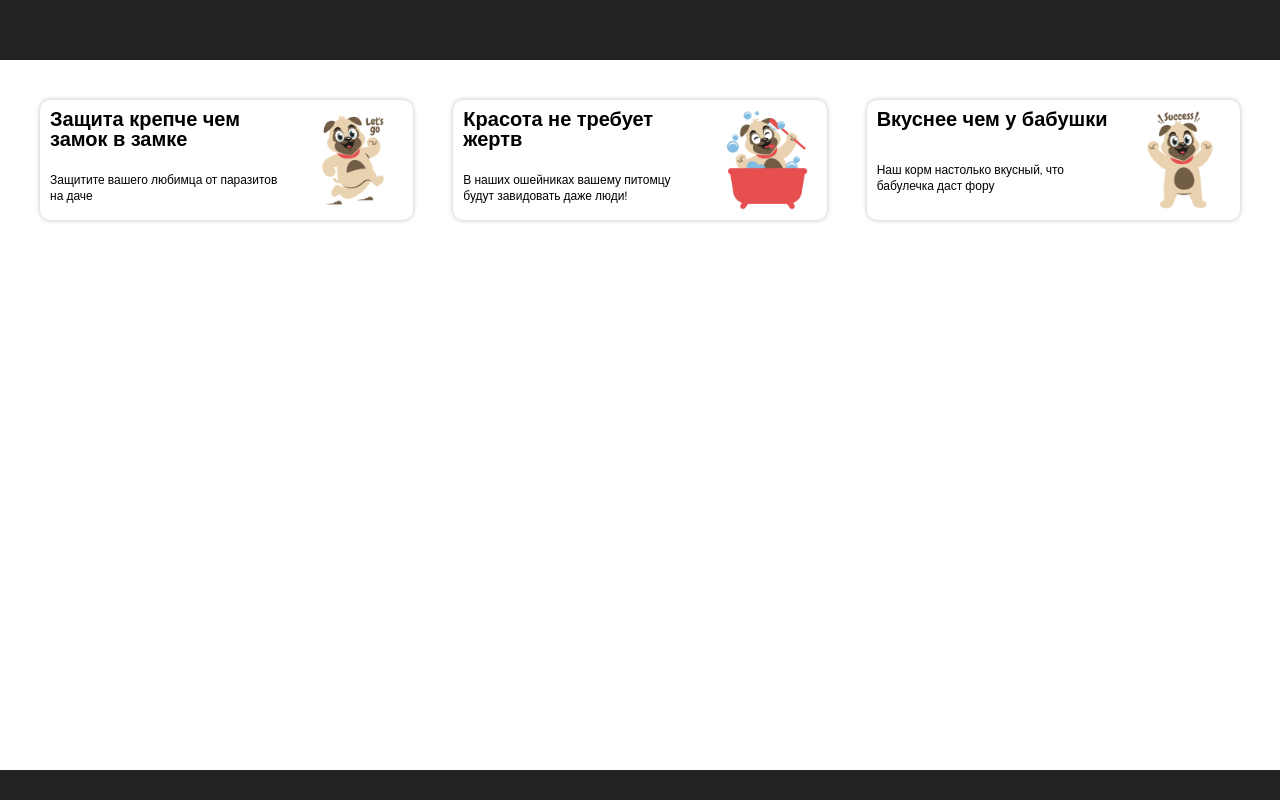
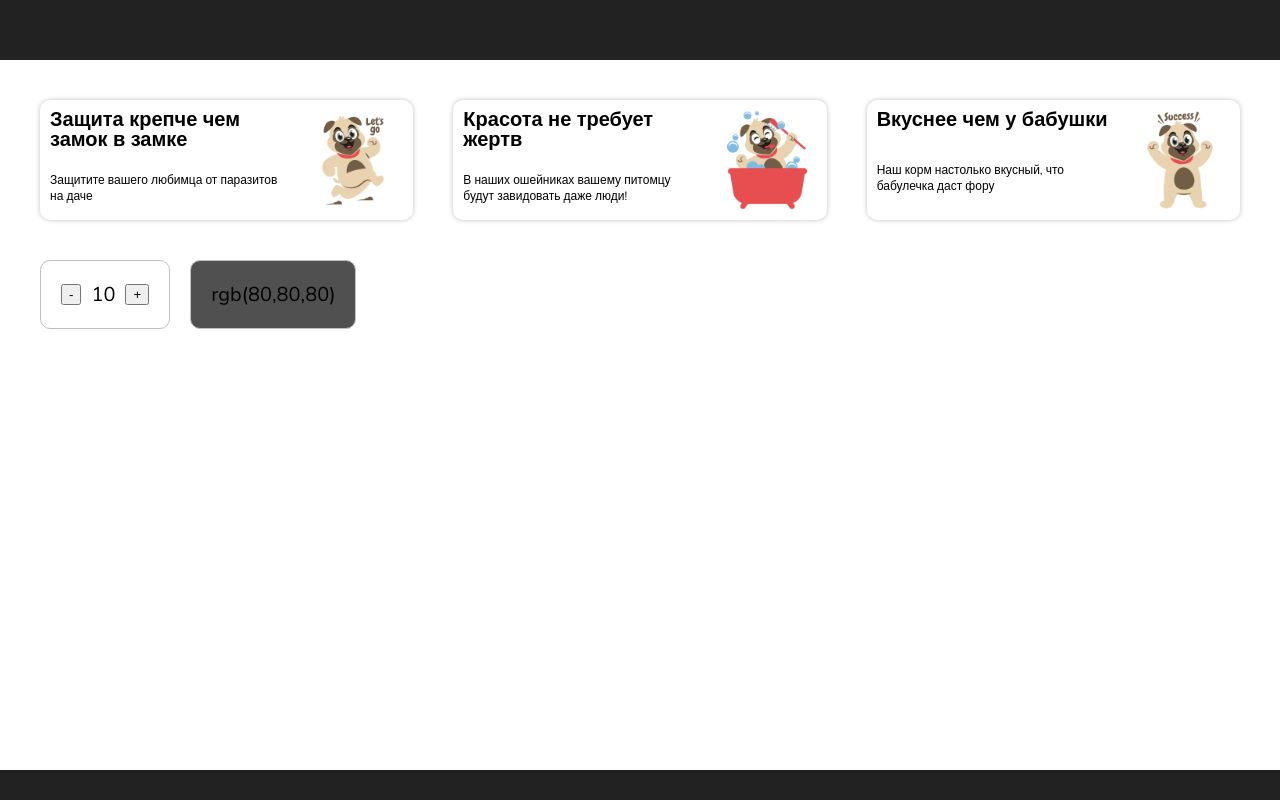
Before and after one commit to Lekso4ka/maxima_gamma_react, a React app: page / in a window 1280 px wide. Built offline with nearby package versions, Linux system fonts and the light colour scheme.

Commit message:
Состояния на пестиках и тычинках =)

```diff
--- a/src/App.jsx
+++ b/src/App.jsx
@@ -1,5 +1,6 @@
 import React from "react";
 import News from "./components/News/News";
+import ColorCard from "./components/ColorCard";
 
 
 const App = () => {
@@ -7,6 +8,7 @@ const App = () => {
         <header/>
         <section>
             <News/>
+            <ColorCard/>
         </section>
         <footer/>
     </div>
--- /dev/null
+++ b/src/components/ColorCard/Card1.jsx
@@ -0,0 +1,24 @@
+import React, {useState} from "react";
+
+export const Card1 = ({cardSt}) => {
+    // const [переменная, функция, которая будет обновлять переменную] = useState(изначальное значение переменной);
+    const [num, updNum] = useState(10);
+    // const [num, setNum] = useState(10);
+
+    return <div style={cardSt}>
+        <button
+            onClick={(e) => updNum(num-1)}
+            disabled={num === 0}
+            >-</button>
+        {num}
+        {/* <button onClick={(e) => {
+            console.log(num)
+            num = num+1
+        }}>+</button> */}
+        <button
+            onClick={(e) => updNum(num+1)}
+            disabled={num === 20}
+        >+</button>
+    </div>
+
+}
--- /dev/null
+++ b/src/components/ColorCard/Card2.jsx
@@ -0,0 +1,26 @@
+import React, {useState} from "react";
+import {getRandom} from "../../utils/functions"
+
+export const Card2 = ({cardSt}) => {
+    const [color, setColor] = useState("rgb(80,80,80)")
+
+    const colorHandler = () => {
+        const red = getRandom(256)
+        const green = getRandom(256)
+        const blue = getRandom(256)
+        const clr = `rgb(${red},${green},${blue})`
+        console.log(clr)
+        setColor(clr)
+    }
+
+    return <div
+        style={{
+            ...cardSt,
+            userSelect: "none",
+            backgroundColor: color
+        }}
+        onClick={colorHandler}
+    >
+        {color}
+    </div>
+}
--- /dev/null
+++ b/src/components/ColorCard/index.jsx
@@ -0,0 +1,37 @@
+import React, {useState} from "react";
+import { Card1 } from "./Card1";
+import { Card2 } from "./Card2";
+
+/*
+    Сделать в карточке кликер с кнопками + и -
+
+    state (состояние) - динамически изменяемые данные при которых необходимо будет перерисовать компонент
+*/
+
+const ColorCard = () => {
+    const st = {
+        wrapper: {
+            display: "flex",
+            gap: "1rem"
+        },
+        card: {
+            padding: 20,
+            border: "1px solid silver",
+            borderRadius: 10,
+            display: "flex",
+            alignItems: "center",
+            gap: 10
+        }
+    }
+
+    return <div style={st.wrapper}>
+        <Card1 cardSt={st.card}/>
+        <Card2 cardSt={st.card}/>
+    </div>
+
+}
+
+export default ColorCard;
+
+// export default () => {}
+// export const ColorCard = () => {}
```
